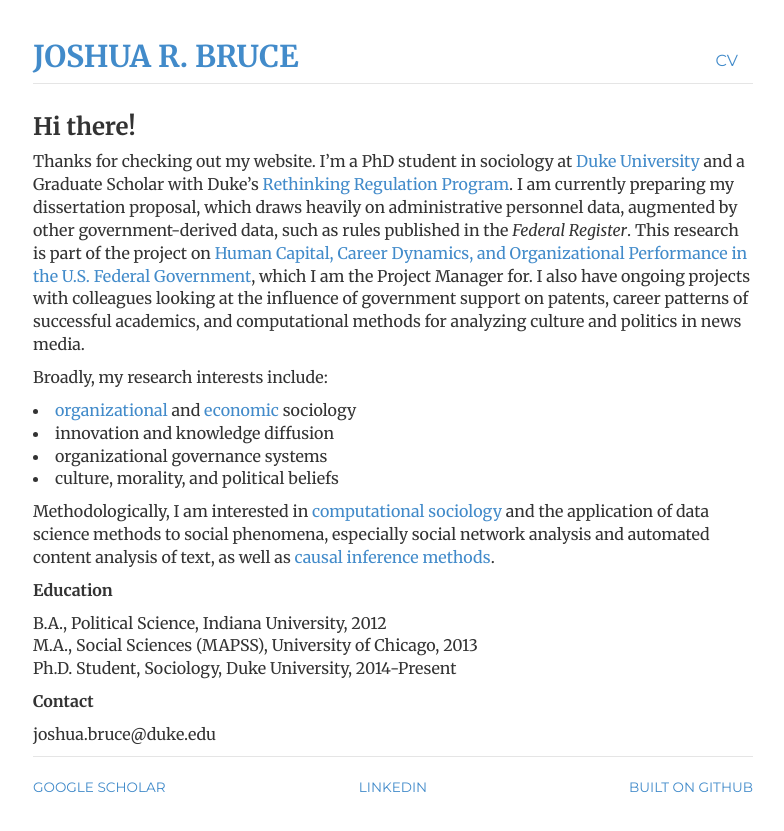
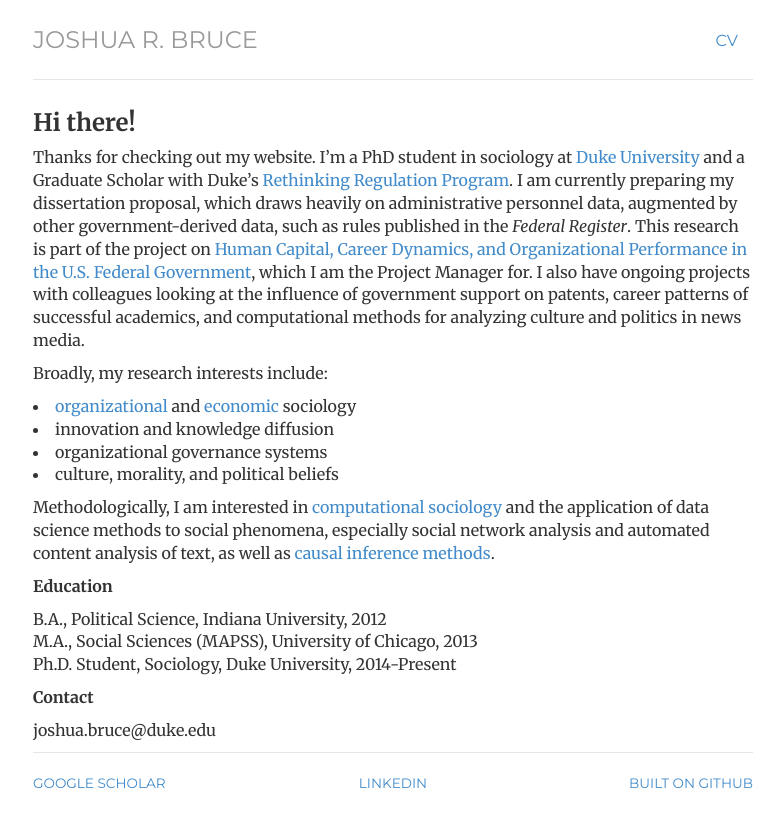
Before and after one commit to joshuarbruce/joshuarbruce.github.io, a Jekyll site: the page built from index.html, in a window 1280 px wide. Shown: the top 831 px of the page, without its empty margins (247-1031 px from the left). Built offline with Jekyll 4.4.1, drawn with Linux system fonts in a browser that asks for light colours; nearby versions of some CDN libraries.

Commit message:
Update header.html

```diff
--- a/_includes/header.html
+++ b/_includes/header.html
@@ -3,5 +3,5 @@
 		<li class="{{ page.cv }}"><a href="/cv" title="CV">CV</a></li>
 	<!--	<li class="{{ page.pubs }}"><a href="/pubs" title="publications">Publications</a></li> -->
 	</ul>
-	<h2 class="text-muted"><a href="/">Joshua R. Bruce</a></h2>
+	<h3 class="text-muted"><a href="/">Joshua R. Bruce</a></h3>
 </div> <!-- /header -->
```
